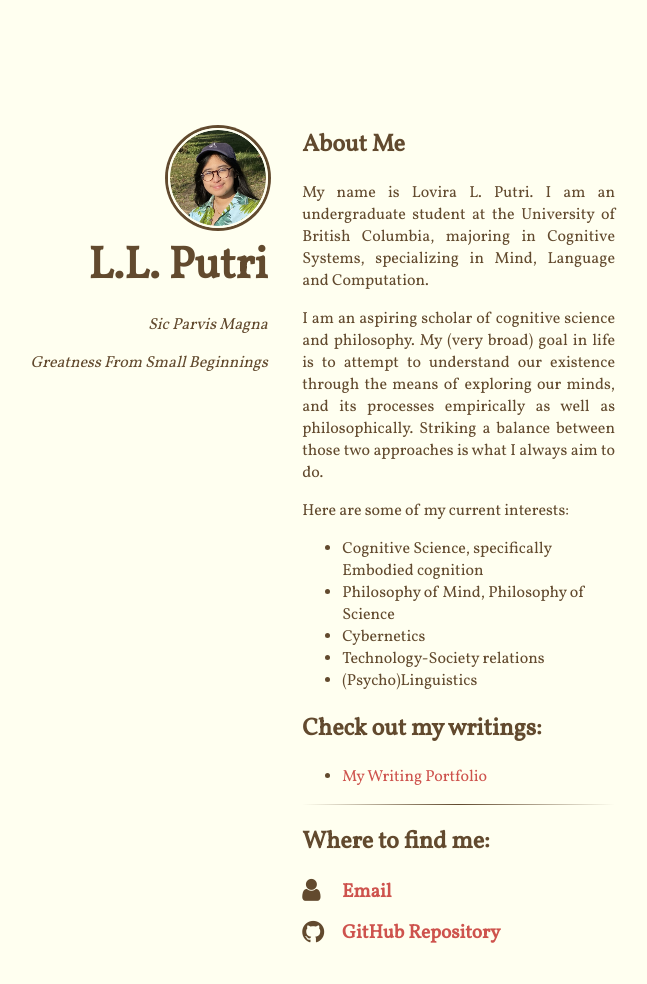
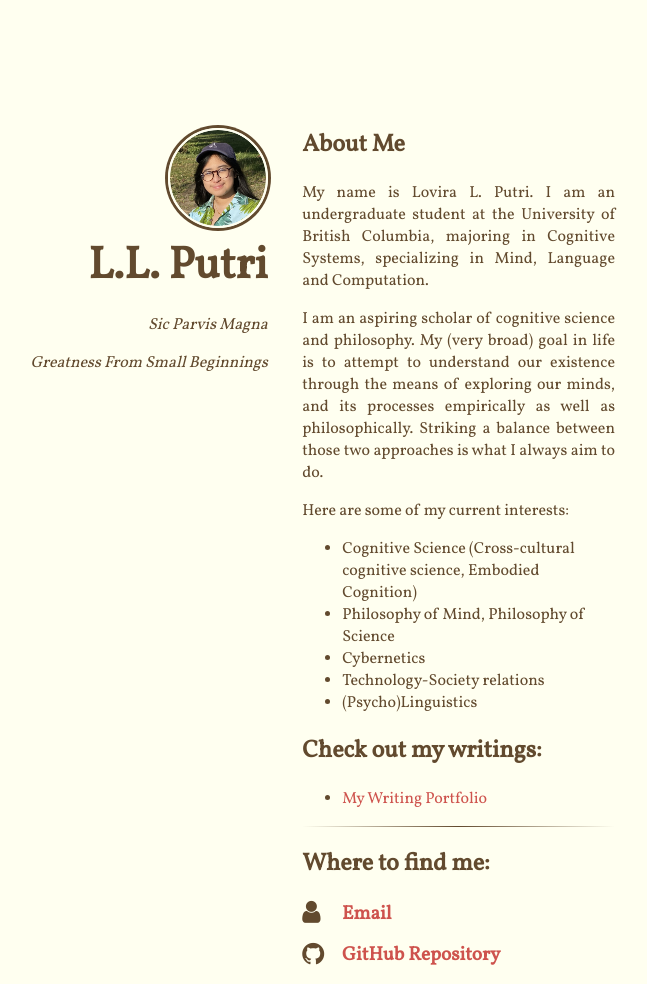
Before and after one commit to lovira/lovira.github.io, a Jekyll site: the page built from index.html, in a window 1280 px wide. Shown: the whole page, without its empty margins (365-1012 px from the left). Built offline with Jekyll 4.4.1, drawn with Linux system fonts in a browser that asks for light colours; nearby versions of some CDN libraries; before the commit the page ends 962 px from its top, so only the background shows below that.

Commit message:
Update content.html

```diff
--- a/_includes/content.html
+++ b/_includes/content.html
@@ -9,7 +9,7 @@
   Striking a balance between those two approaches is what I always aim to do. </p>
 <p> Here are some of my current interests:</p>
 <ul>
-  <li> Cognitive Science, specifically Embodied cognition </li>
+  <li> Cognitive Science (Cross-cultural cognitive science, Embodied Cognition) </li>
   <li> Philosophy of Mind, Philosophy of Science </li>
   <li> Cybernetics </li>
   <li> Technology-Society relations </li>
```
